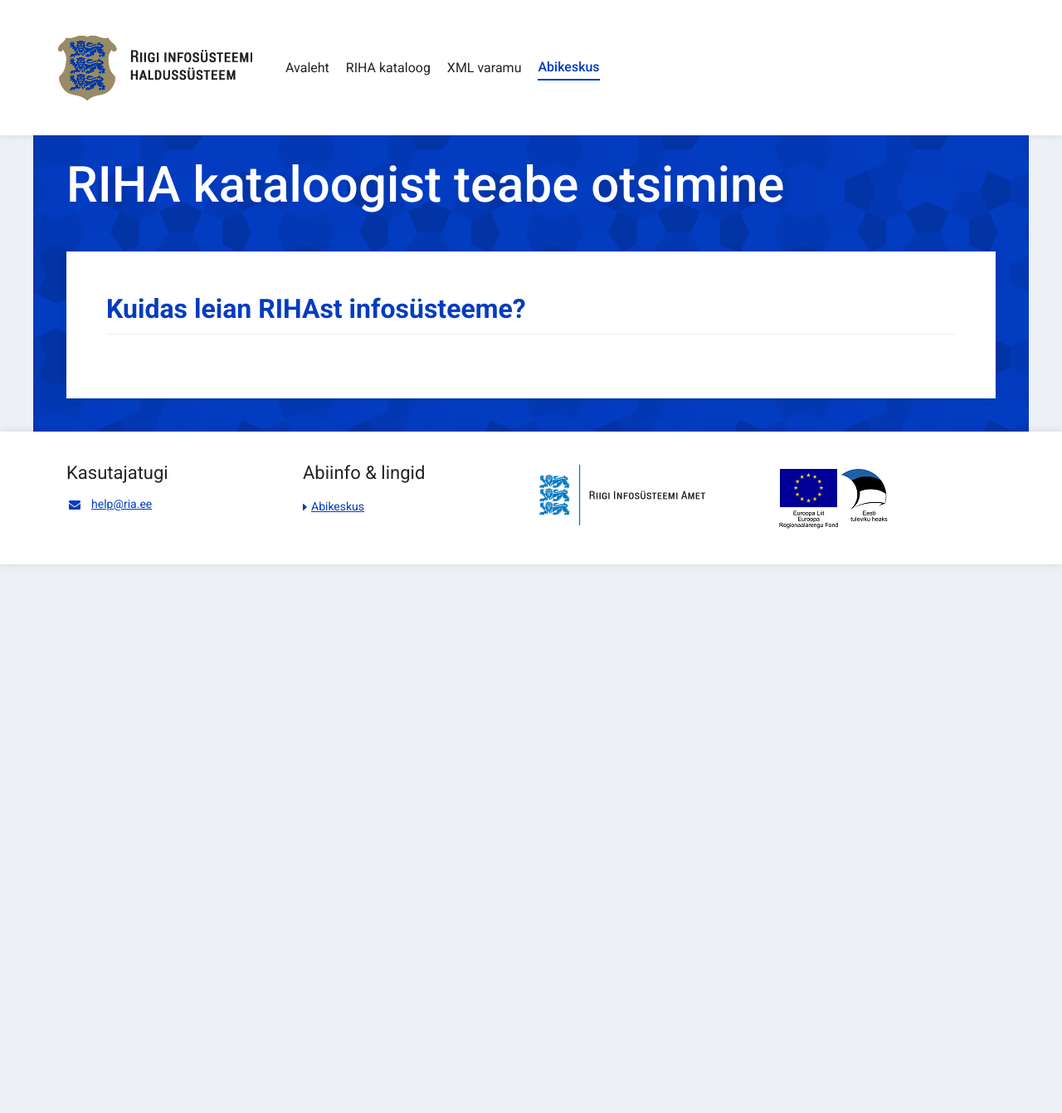
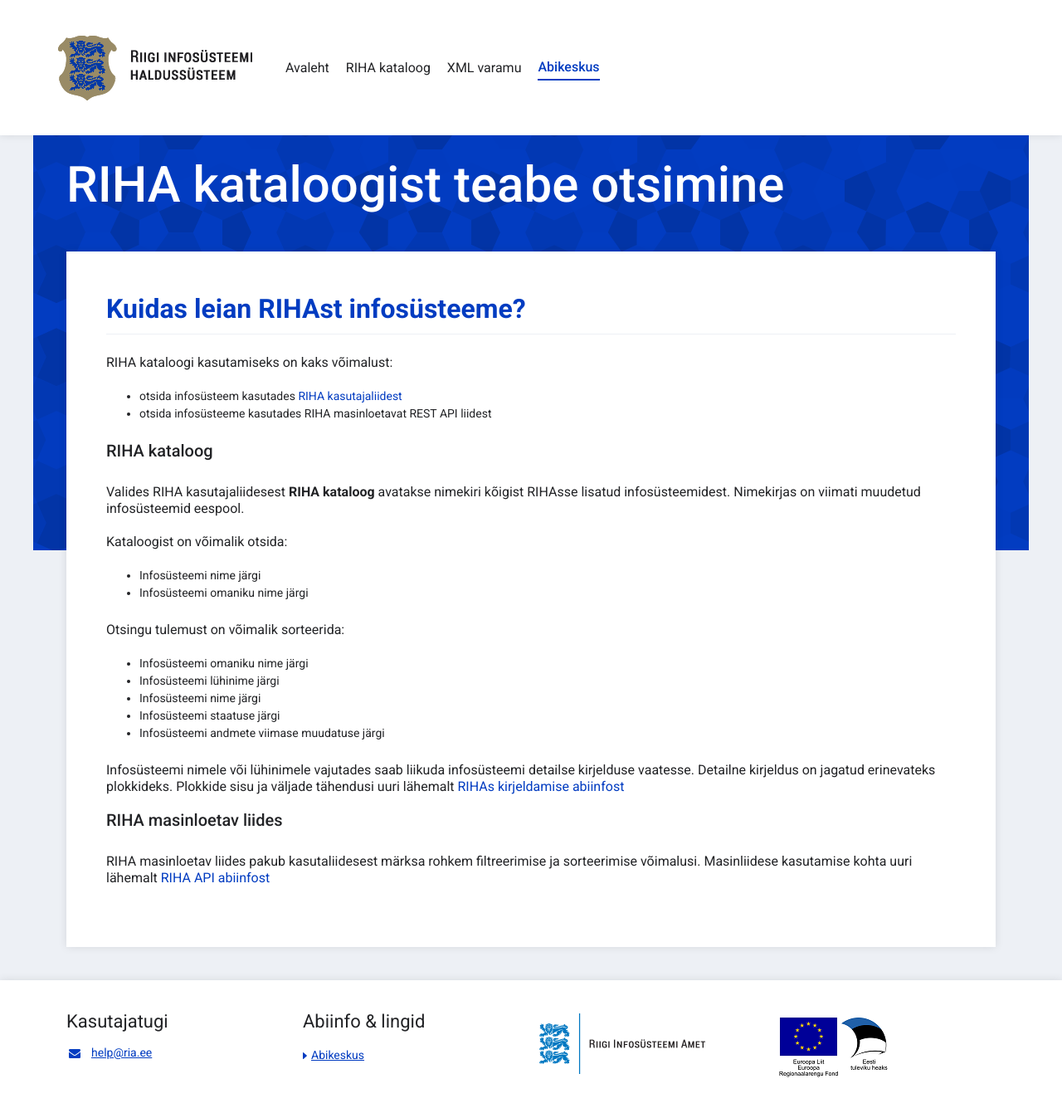
Before and after one commit to e-gov/RIHA-Help, a Jekyll site: the page built from docs/kataloogi-kasutamine.md, in a window 1280 px wide. Shown: the whole page at 83% size. Built offline with Jekyll 4.4.1, drawn with Linux system fonts in a browser that asks for light colours; before the commit the page ends 900 px from its top, so only the background shows below that.

Commit message:
Update kataloogi-kasutamine.md

```diff
--- a/docs/kataloogi-kasutamine.md
+++ b/docs/kataloogi-kasutamine.md
@@ -3,3 +3,29 @@ title: RIHA kataloogist teabe otsimine
 ---
 
 ## Kuidas leian RIHAst infosüsteeme?
+
+RIHA kataloogi kasutamiseks on kaks võimalust:
+- otsida infosüsteem kasutades [RIHA kasutajaliidest](https://www.riha.ee/Infos%C3%BCsteemid)
+- otsida infosüsteeme kasutades RIHA masinloetavat REST API liidest
+
+### RIHA kataloog
+
+Valides RIHA kasutajaliidesest **RIHA kataloog** avatakse nimekiri kõigist RIHAsse lisatud infosüsteemidest. Nimekirjas on viimati muudetud infosüsteemid eespool.
+
+Kataloogist on võimalik otsida:
+- Infosüsteemi nime järgi
+- Infosüsteemi omaniku nime järgi
+
+Otsingu tulemust on võimalik sorteerida:
+- Infosüsteemi omaniku nime järgi
+- Infosüsteemi lühinime järgi
+- Infosüsteemi nime järgi
+- Infosüsteemi staatuse järgi
+- Infosüsteemi andmete viimase muudatuse järgi
+
+Infosüsteemi nimele või lühinimele vajutades saab liikuda infosüsteemi detailse kirjelduse vaatesse.
+Detailne kirjeldus on jagatud erinevateks plokkideks. Plokkide sisu ja väljade tähendusi uuri lähemalt [RIHAs kirjeldamise abiinfost](https://abi.riha.ee/RIHAs-kirjeldamine#milline-t%C3%A4hendus-on-riha-v%C3%A4ljadel)
+
+### RIHA masinloetav liides
+
+RIHA masinloetav liides pakub kasutaliidesest märksa rohkem filtreerimise ja sorteerimise võimalusi. Masinliidese kasutamise kohta uuri lähemalt [RIHA API abiinfost](https://abi.riha.ee/APIabi)
```
